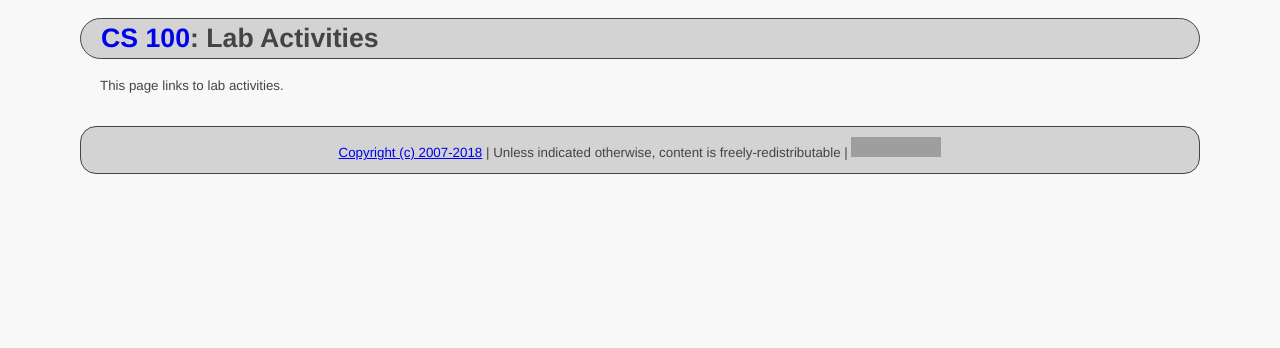
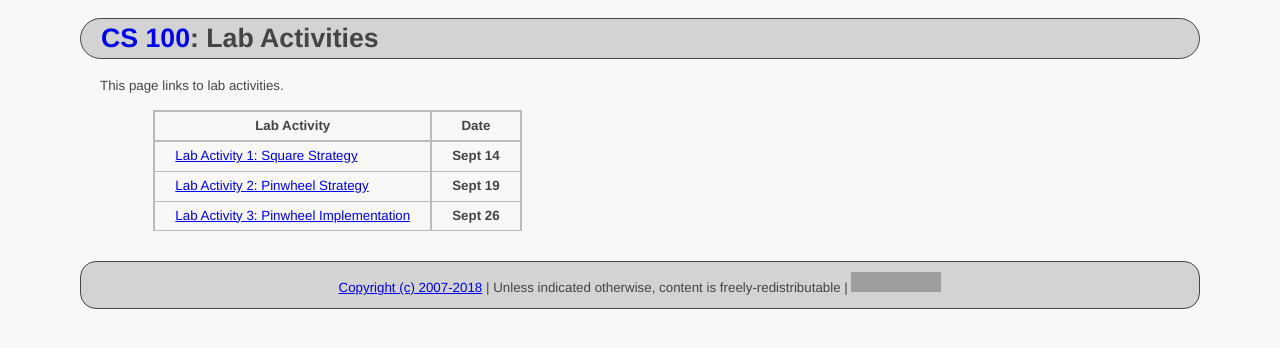
Before and after one commit to ycpcs/cs100-fall2018, a Jekyll site: the page built from labs/index.md, in a window 1280 px wide. Shown: the top 348 px of the page. Built offline with Jekyll 4.4.1, drawn with Linux system fonts in a browser that asks for light colours; grey boxes are pictures that could not be loaded.

```diff
--- a/labs/index.md
+++ b/labs/index.md
@@ -6,14 +6,16 @@ title: Lab Activities
 
 This page links to lab activities.
 
-<!--
+
 > Lab Activity                                                                           |     Date    |
 > -------------------------------------------------------------------------------------- | ----------- |
-> [Lab Activity 1: Square Strategy](CPADS_Lab1.pdf)                                      | **Sept 13** |
-> [Lab Activity 2: Pinwheel Strategy](CPADS_Lab2.pdf)                                    | **Sept 15** |
-> [Lab Activity 3: Pinwheel Implementation](CPADS_Lab3.pdf)                              | **Sept 22** |
+> [Lab Activity 1: Square Strategy](CPADS_Lab1.pdf)                                      | **Sept 14** |
+> [Lab Activity 2: Pinwheel Strategy](CPADS_Lab2.pdf)                                    | **Sept 19** |
+> [Lab Activity 3: Pinwheel Implementation](CPADS_Lab3.pdf)                              | **Sept 26** |
+
+<!--
 > [Lab Activity 4: Layer Cake Computation](CPADS_Lab4.pdf)                               | **Sept 27** |
-> [Exam 1 Review: Diamond](CPADS_Exam1Review.pdf) <br> [Solution: Strategy](CPADS_Exam1Review_Strategy.pdf) <br> [Solution: Code](CPADS_Exam1Review_Code.py)                                         | **Oct 2**   |
+> [Exam 1 Review: Diamond](CPADS_Exam1Review.pdf) <br> [Solution: Strategy](CPADS_Exam1Review_Strategy.pdf) <br> [Solution: Code](CPADS_Exam1Review_Code.py)  | **Oct 2**   |
 > [Lab Activity 5: Pinwheel Functions](CPADS_Lab5.pdf) <br /> [pinwheelFunctions.py](src/pinwheelFunctions.py)   | **Oct 20** |
 > [Lab Activity 6: Loop Exercises](CPADS_Lab6.pdf) <br /> [Lab 6 Solutions](CPADS_Lab6Sol.pdf)                   | **Oct 23** |
 > [Lab Activity 7: Pyramid Strategy](CPADS_Lab7.pdf) <br /> [Lab 7 Solutions](CPADS_Lab7Sol.pdf)                 | **Oct 25** |
```
Also changed, not shown: index.md (+3 -3 lines), schedule.md (+8 -8 lines).
